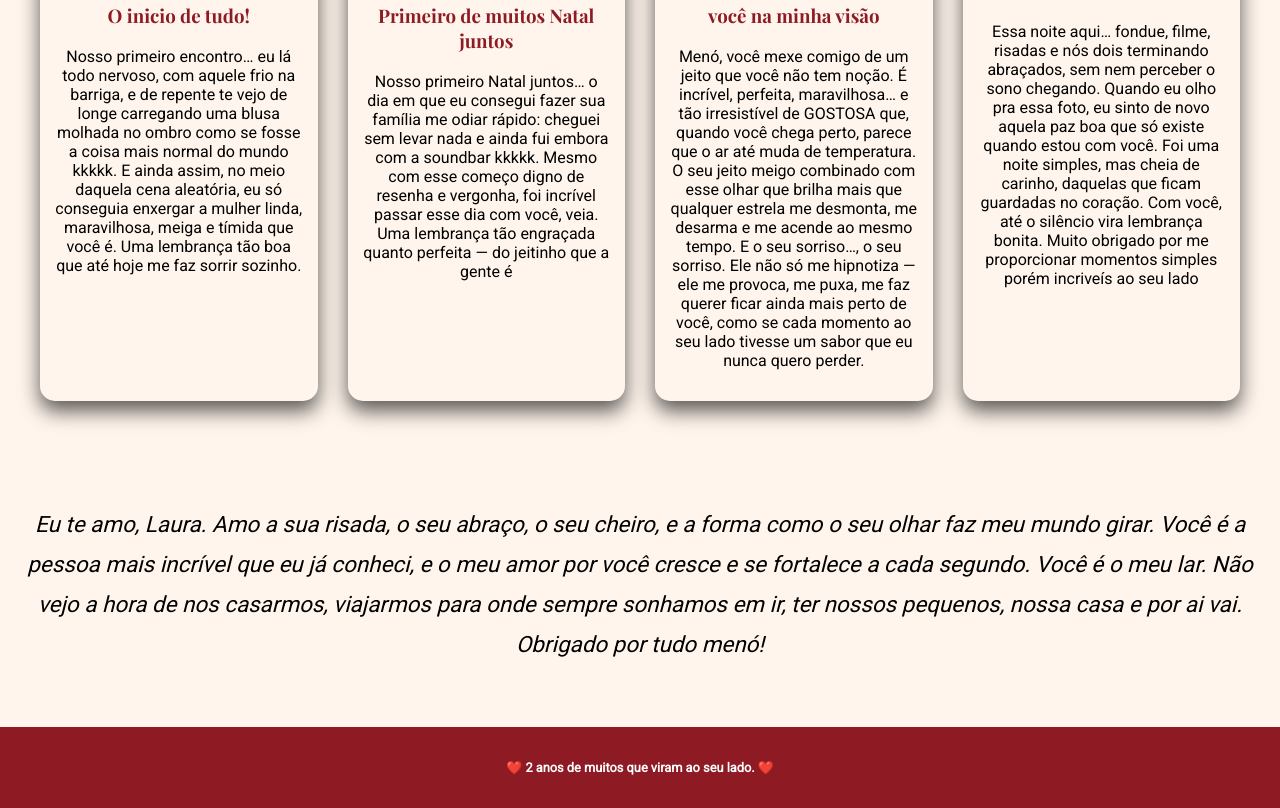
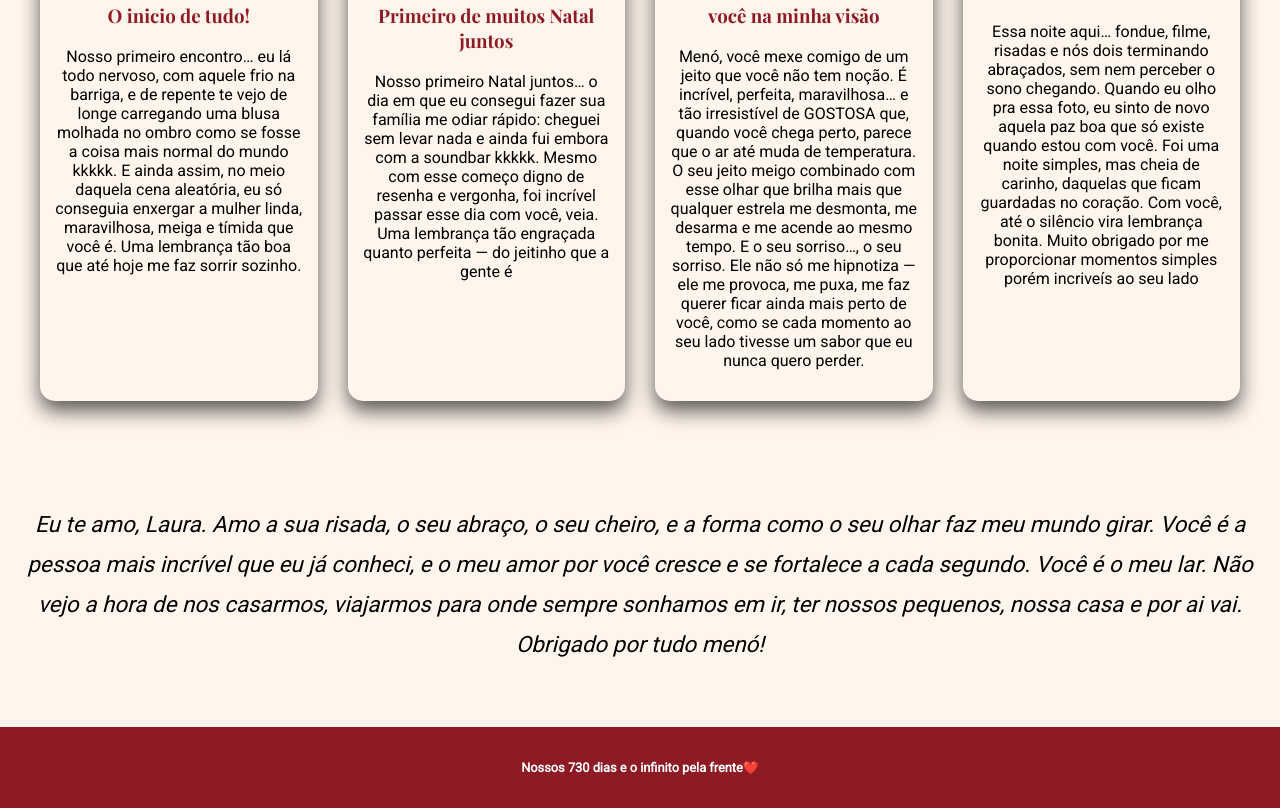
Before and after one commit to MarceloCjrr/ILoveYouLala, a plain HTML site: page index.html in a window 1280 px wide. Shown: the part 681-1489 px from the top of the page. Drawn offline with nearby package versions, Linux system fonts and the light colour scheme.

Commit message:
modified

```diff
--- a/index.html
+++ b/index.html
@@ -92,7 +92,7 @@
     </main>
 
     <footer>
-        <p>❤️ 2 anos de muitos que viram ao seu lado. ❤️</p>
+        <p>Nossos 730 dias e o infinito pela frente❤️ </p>
     </footer>
 
 </body>
```
